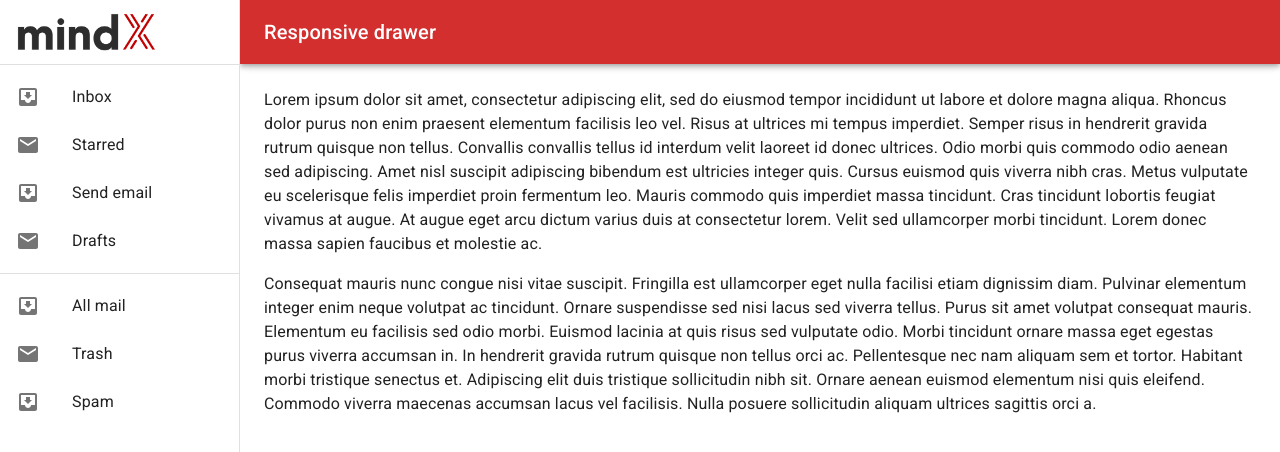
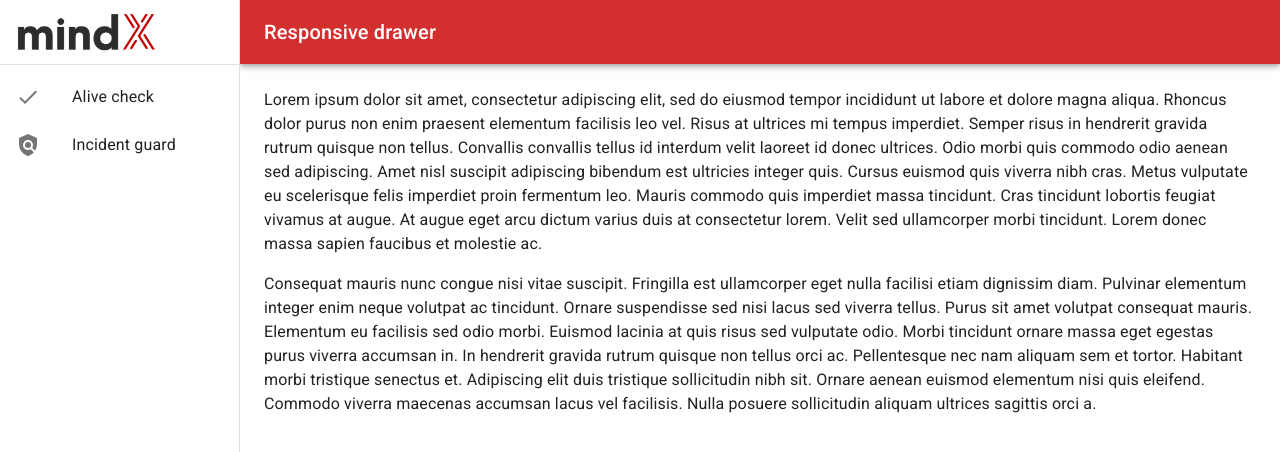
Before and after one commit to qhuydtvt/mx-react-template, a React (Create React App) app: page / in a window 1280 px wide. Shown: the top 452 px of the page. Built offline with nearby package versions, Linux system fonts and the light colour scheme.

Commit message:
Add drawer config

```diff
--- a/src/App.tsx
+++ b/src/App.tsx
@@ -1,12 +1,24 @@
 import React from 'react';
 import { ThemeProvider } from '@material-ui/core/styles';
-import MainLayout from './components/MainLayout';
+import CheckIcon from '@material-ui/icons/Check';
+import PolicyIcon from '@material-ui/icons/Policy';
+import MainLayout, { DrawerItem } from './components/MainLayout';
 import theme from './theme';
 
 export default function App(): JSX.Element {
+  const drawerItems: DrawerItem[] = [
+    {
+      text: 'Alive check',
+      icon: <CheckIcon />,
+    },
+    {
+      text: 'Incident guard',
+      icon: <PolicyIcon />,
+    },
+  ];
   return (
     <ThemeProvider theme={theme}>
-      <MainLayout />
+      <MainLayout drawerItems={drawerItems} />
     </ThemeProvider>
   );
 }
--- a/src/components/MainLayout.tsx
+++ b/src/components/MainLayout.tsx
@@ -61,16 +61,22 @@ const useStyles = makeStyles((theme: Theme) => createStyles({
   },
 }));
 
+export interface DrawerItem {
+  text: string;
+  icon: JSX.Element;
+}
+
 interface ResponsiveDrawerProps {
   /**
    * Injected by the documentation to work in an iframe.
    * You won't need it on your project.
    */
   container?: Element;
+  drawerItems: DrawerItem[];
 }
 
 export default function ResponsiveDrawer(props: ResponsiveDrawerProps): JSX.Element {
-  const { container } = props;
+  const { container, drawerItems } = props;
   const classes = useStyles();
   const theme = useTheme();
   const [mobileOpen, setMobileOpen] = React.useState(false);
@@ -86,21 +92,14 @@ export default function ResponsiveDrawer(props: ResponsiveDrawerProps): JSX.Elem
       </div>
       <Divider />
       <List>
-        {['Inbox', 'Starred', 'Send email', 'Drafts'].map((text, index) => (
-          <ListItem button key={text}>
-            <ListItemIcon>{index % 2 === 0 ? <InboxIcon /> : <MailIcon />}</ListItemIcon>
-            <ListItemText primary={text} />
-          </ListItem>
-        ))}
-      </List>
-      <Divider />
-      <List>
-        {['All mail', 'Trash', 'Spam'].map((text, index) => (
-          <ListItem button key={text}>
-            <ListItemIcon>{index % 2 === 0 ? <InboxIcon /> : <MailIcon />}</ListItemIcon>
-            <ListItemText primary={text} />
-          </ListItem>
-        ))}
+        {
+          drawerItems.map((item) => (
+            <ListItem button key={item.text}>
+              <ListItemIcon>{item.icon}</ListItemIcon>
+              <ListItemText primary={item.text} />
+            </ListItem>
+          ))
+        }
       </List>
     </div>
   );
```
